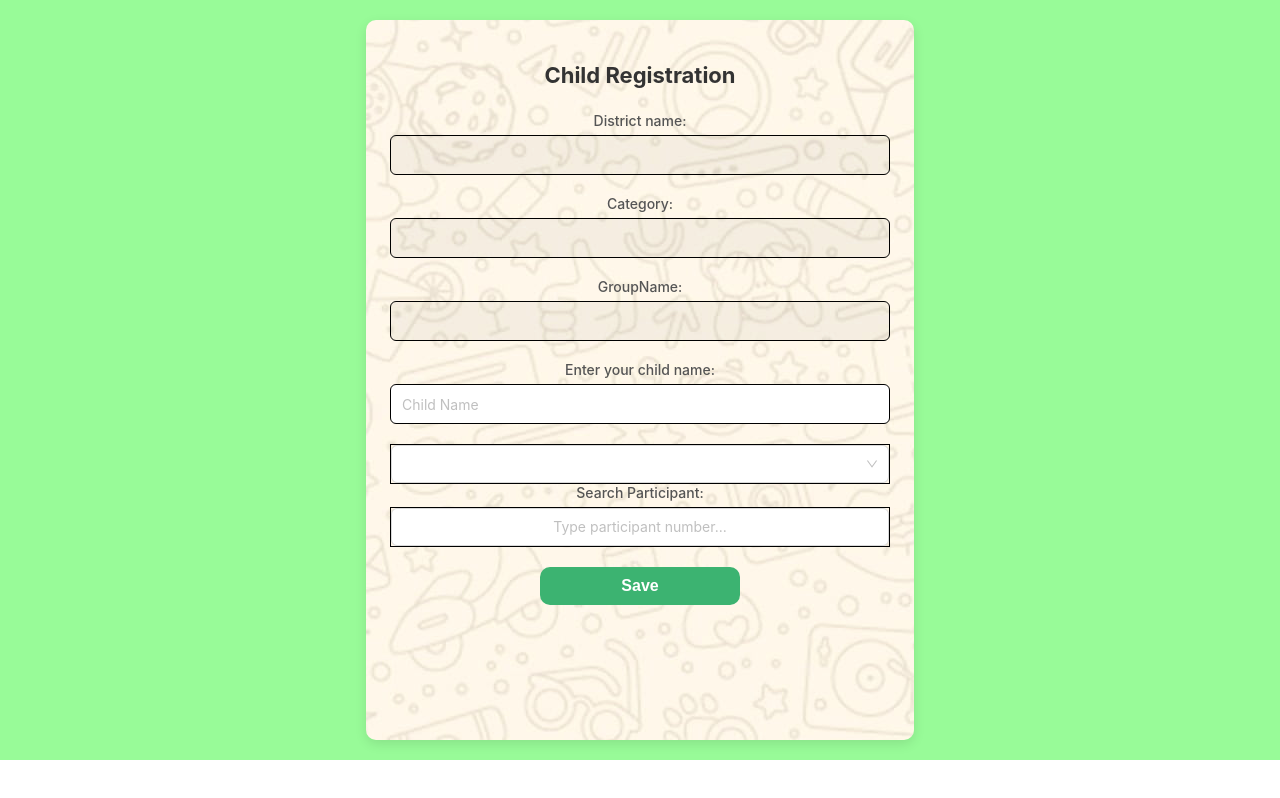
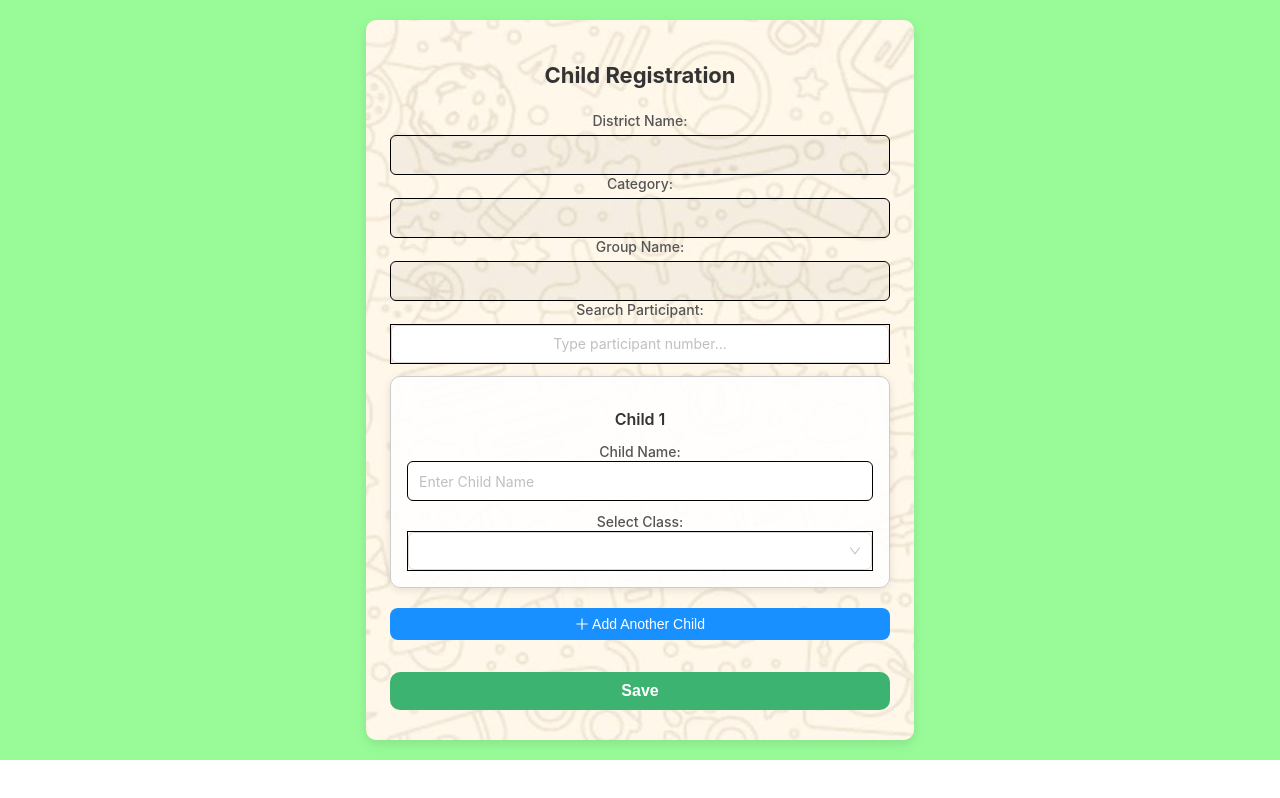
Before and after one commit to Debaswinimishra/wa-student-class-update, a React (Create React App) app: page / in a window 1280 px wide. Built offline with nearby package versions, Linux system fonts and the light colour scheme.

Commit message:
made changes to the style of the Existing UI pushed already

```diff
--- a/src/pages/index.js
+++ b/src/pages/index.js
@@ -2,6 +2,7 @@ import React, { useEffect, useState } from "react";
 import { useLocation, useNavigate, useParams } from "react-router-dom";
 import NotFound from "../pages/Not_found";
 import { AutoComplete, Input, Select } from "antd";
+import { PlusOutlined } from "@ant-design/icons";
 import backgroundImg from "../assests/peakpx.jpg";
 import axios from "axios";
 
@@ -10,63 +11,63 @@ const { Option } = Select;
 const Page = () => {
   const navigate = useNavigate();
   const location = useLocation();
+  const params = new URLSearchParams(window.location.search);
+  const fetchData = JSON.parse(params.get("data") || "[]");
 
-  const params = new URLSearchParams(window.location.search);
-  const groupId = params.get("groupId");
-  const fetchData = JSON.parse(params.get("data") || "[]");
-  console.log("fetchData---------------------->", fetchData);
+  const [children, setChildren] = useState([
+    { childName: "", selectedClass: "" },
+  ]);
+  const [searchedParticipant, setSearchedParticipant] = useState("");
 
-  const [childName, setChildName] = useState("");
-  const [selectedClass, setSelectedClass] = useState("");
-  const [searchParticipant, setSearchParticipant] = useState("");
+  const autoCompleteOptions = (fetchData?.participants || []).map((p) => ({
+    value: String(p),
+    label: String(p),
+  }));
+
+  const participantOnChange = (value) => {
+    setSearchedParticipant(value);
+  };
 
   useEffect(() => {
     const path = location.pathname.replace("/", "");
     const isGridPath = location.pathname.startsWith("/data=");
-
     if (!isGridPath && path) {
       const uniqueId = "120363418298125186@g.us";
-      navigate(`/grid=${uniqueId}`, {
-        replace: true,
-      });
+      navigate(`/grid=${uniqueId}`, { replace: true });
     }
   }, [location, navigate]);
 
-  const match = location.pathname.match(/grid=(\d+)&grname=(.+)/);
   const { id } = useParams();
   const isValid = id?.match(/^grid=\d{6}&grname=.+$/);
+  if (isValid) return <NotFound />;
 
-  if (isValid) {
-    return (
-      <div>
-        <NotFound />
-      </div>
-    );
+  const handleChildChange = (index, field, value) => {
+    const updated = [...children];
+    updated[index][field] = value;
+    setChildren(updated);
+  };
+
+  const addChild = () => {
+    setChildren([...children, { childName: "", selectedClass: "" }]);
+  };
+
+  const handleSave = async () => {
+    if (!searchedParticipant) {
+      alert("Please select a participant before saving.");
+      return;
     }
 
-  const autoCompleteOptions = (fetchData?.participants || [])?.map((p) => ({
-    value: String(p),
-    label: String(p),
-  }));
-
-  console.log("autoCompleteOptions===============?>", autoCompleteOptions);
-
-  const handleSave = async () => {
-    // console.log("Child Name:", childName);
-    // console.log("Class:", selectedClass);
-    // console.log("Selected Participant:", searchParticipant);
-    // window.location.href = "whatsapp://";
-
-    // setTimeout(function () {
-    //   window.location.href = "https://wa.me";
-    // }, 500);
-
-    if (!selectedClass || !searchParticipant) {
-      alert("Please select a class and participant number before saving.");
+    const incompleteChild = children.find(
+      (child) => !child.childName || !child.selectedClass
+    );
+    if (incompleteChild) {
+      alert("Please fill all child names and classes before saving.");
       return;
     }
 
     try {
+      const responses = await Promise.all(
+        children.map((child) => {
           const body = {
             anganwadi: fetchData.anganwadi,
             block: fetchData.block,
@@ -79,34 +80,27 @@ const Page = () => {
             project: fetchData.project,
             school: fetchData.school,
             sector: fetchData.sector,
-        studentId: new Date().getTime(),
-        studentName: childName,
-        class: selectedClass,
-        phoneNumber: searchParticipant,
+            studentId: new Date().getTime() + Math.floor(Math.random() * 1000),
+            studentName: child.childName,
+            class: child.selectedClass,
+            phoneNumber: searchedParticipant,
             academicType: fetchData.groupCategory,
             parentsName: "",
           };
 
-      console.log("body sent in API-------------->", body);
-
-      const response = await axios.post(
+          return axios.post(
             "https://tatvagyan.in/tz/saveWaValidatedClass",
             body
           );
-      console.log("response------------------->", response);
+        })
+      );
 
-      if (
-        response.status === 200 ||
-        response.payload.status === 200 ||
-        response.data.statusCode === 200
-      ) {
+      console.log("Saved Responses:", responses);
       window.location.href =
         "intent://send/#Intent;package=com.whatsapp;scheme=whatsapp;end;";
-
-        alert("");
-      }
     } catch (error) {
-      console.error("error is-------->", error);
+      console.error("Save Error:", error);
+      alert("Something went wrong while saving.");
     }
   };
 
@@ -116,73 +110,67 @@ const Page = () => {
         <h2 style={styles.title}>Child Registration</h2>
 
         <div style={styles.formGroup}>
-          <label style={styles.label}>District name:</label>
-          <Input
-            value={fetchData.district}
-            // onChange={(e) => setChildName(e.target.value)}
-            // placeholder="Child Name"
-            style={styles.input}
-            disabled={true}
-          />
+          <label style={styles.label}>District Name:</label>
+          <Input value={fetchData.district} style={styles.input} disabled />
         </div>
 
         <div style={styles.formGroup}>
           <label style={styles.label}>Category:</label>
           <Input
             value={fetchData.groupCategory}
-            // onChange={(e) => setChildName(e.target.value)}
-            // placeholder="Child Name"
             style={styles.input}
-            disabled={true}
+            disabled
           />
         </div>
 
         <div style={styles.formGroup}>
-          <label style={styles.label}>GroupName:</label>
-          <Input
-            value={fetchData.groupName}
-            // onChange={(e) => setChildName(e.target.value)}
-            // placeholder="Child Name"
+          <label style={styles.label}>Group Name:</label>
+          <Input value={fetchData.groupName} style={styles.input} disabled />
+        </div>
+
+        <div style={styles.formGroup}>
+          <label style={styles.label}>Search Participant:</label>
+          <AutoComplete
+            options={autoCompleteOptions}
+            placeholder="Type participant number..."
             style={styles.input}
-            disabled={true}
+            value={searchedParticipant}
+            onChange={participantOnChange}
+            filterOption={(inputValue, option) =>
+              option?.label?.toLowerCase().includes(inputValue.toLowerCase())
+            }
           />
         </div>
 
-        <div style={styles.formGroup}>
-          <label style={styles.label}>Enter your child name:</label>
+        {children.map((child, index) => (
+          <div key={index} style={styles.childCard}>
+            <h3 style={styles.childTitle}>Child {index + 1}</h3>
+            <div style={{ marginBottom: 10 }}>
+              <label style={styles.label}>Child Name:</label>
               <Input
-            value={childName}
-            onChange={(e) => setChildName(e.target.value)}
-            placeholder="Child Name"
+                placeholder="Enter Child Name"
+                value={child.childName}
+                onChange={(e) =>
+                  handleChildChange(index, "childName", e.target.value)
+                }
                 style={styles.input}
               />
             </div>
-
-        {/* <div style={styles.formGroup}>
-          <label style={styles.label}>Select your class:</label>
+            <div>
+              <label style={styles.label}>Select Class:</label>
               <Select
-            value={selectedClass}
-            onChange={(value) => setSelectedClass(value)}
+                placeholder="-- Select Class --"
+                value={child.selectedClass}
                 style={styles.input}
-            placeholder="-- Select Class --"
-          >
-            {[...Array(10)].map((_, i) => (
-              <Option key={i + 1} value={i + 1}>
-                Class {i + 1}
-              </Option>
-            ))}
-          </Select>
-        </div> */}
-
-        <Select
-          value={selectedClass}
-          onChange={(value) => setSelectedClass(value)}
-          style={styles.input}
-          placeholder="-- Select Class --"
+                onChange={(value) =>
+                  handleChildChange(index, "selectedClass", value)
+                }
               >
                 {Array.from(
                   {
-              length: fetchData?.groupCategory?.toLowerCase().includes("school")
+                    length: fetchData?.groupCategory
+                      ?.toLowerCase()
+                      .includes("school")
                       ? 10
                       : 3,
                   },
@@ -193,21 +181,13 @@ const Page = () => {
                   )
                 )}
               </Select>
+            </div>
+          </div>
+        ))}
 
-        <div style={styles.formGroup}>
-          <label style={styles.label}>Search Participant:</label>
-          <AutoComplete
-            options={autoCompleteOptions}
-            style={styles.input}
-            placeholder="Type participant number..."
-            value={searchParticipant}
-            onChange={(e) => setSearchParticipant(e.target.value)}
-            onSearch={(val) => setSearchParticipant(val.target.value)}
-            filterOption={(inputValue, option) =>
-              option?.label?.toLowerCase().includes(inputValue.toLowerCase())
-            }
-          />
-        </div>
+        <button onClick={addChild} style={styles.addButton}>
+          <PlusOutlined /> Add Another Child
+        </button>
 
         <button onClick={handleSave} style={styles.button}>
           Save
@@ -223,7 +203,6 @@ const styles = {
     justifyContent: "center",
     padding: "20px",
     minHeight: "90vh",
-    // backgroundImage: `url(${backgroundImg})`,
     backgroundColor: "rgb(152,251,152)",
   },
   card: {
@@ -232,7 +211,6 @@ const styles = {
     padding: "24px",
     borderRadius: "10px",
     boxShadow: "0 4px 12px rgba(0,0,0,0.1)",
-    maxHeight: "84%",
     backgroundImage: `url(${backgroundImg})`,
   },
   title: {
@@ -242,7 +220,6 @@ const styles = {
     color: "#333",
   },
   formGroup: {
-    marginBottom: "20px",
     display: "flex",
     flexDirection: "column",
   },
@@ -257,33 +234,45 @@ const styles = {
     height: "40px",
     fontSize: "14px",
     border: "solid black 1px",
-    color: "",
   },
   button: {
-    width: "40%",
+    width: "100%",
     padding: "10px",
-    backgroundColor: " rgb(60,179,113)",
+    marginTop: "16px",
+    backgroundColor: "rgb(60,179,113)",
     color: "white",
     fontSize: "16px",
     fontWeight: "bold",
     border: "none",
     borderRadius: "10px",
     cursor: "pointer",
-    transition: "background 0.3s ease",
+  },
+  addButton: {
+    width: "100%",
+    padding: "8px",
+    marginBottom: "16px",
+    backgroundColor: "#1890ff",
+    color: "white",
+    fontSize: "14px",
+    border: "none",
+    borderRadius: "8px",
+    cursor: "pointer",
+  },
+  childCard: {
+    backgroundColor: "rgba(255, 255, 255, 0.9)",
+    borderRadius: "10px",
+    padding: "16px",
+    marginBottom: "20px",
+    boxShadow: "0 2px 8px rgba(0, 0, 0, 0.1)",
+    border: "1px solid #ccc",
+    marginTop: "12px",
+  },
+  childTitle: {
+    marginBottom: "12px",
+    fontSize: "16px",
+    fontWeight: "600",
+    color: "#333",
   },
 };
 
-// Responsive styles using media query
-if (typeof window !== "undefined") {
-  const style = document.createElement("style");
-  style.innerHTML = `
-    @media (max-width: 600px) {
-      .ant-select, .ant-input, .ant-select-selector {
-        font-size: 14px !important;
-      }
-    }
-  `;
-  document.head.appendChild(style);
-}
-
 export default Page;
```
Lines whose indentation alone changed are shown as unchanged.
